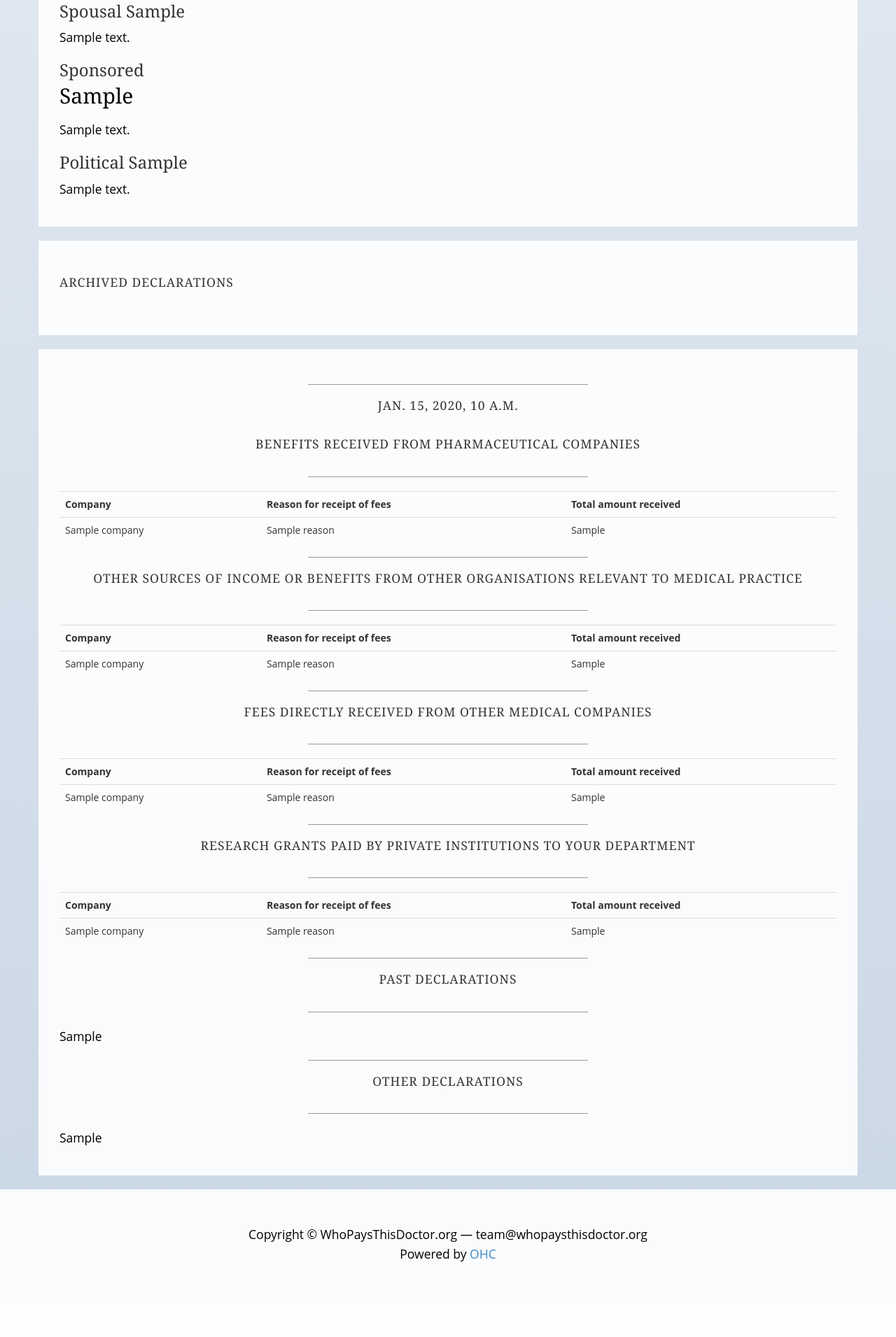
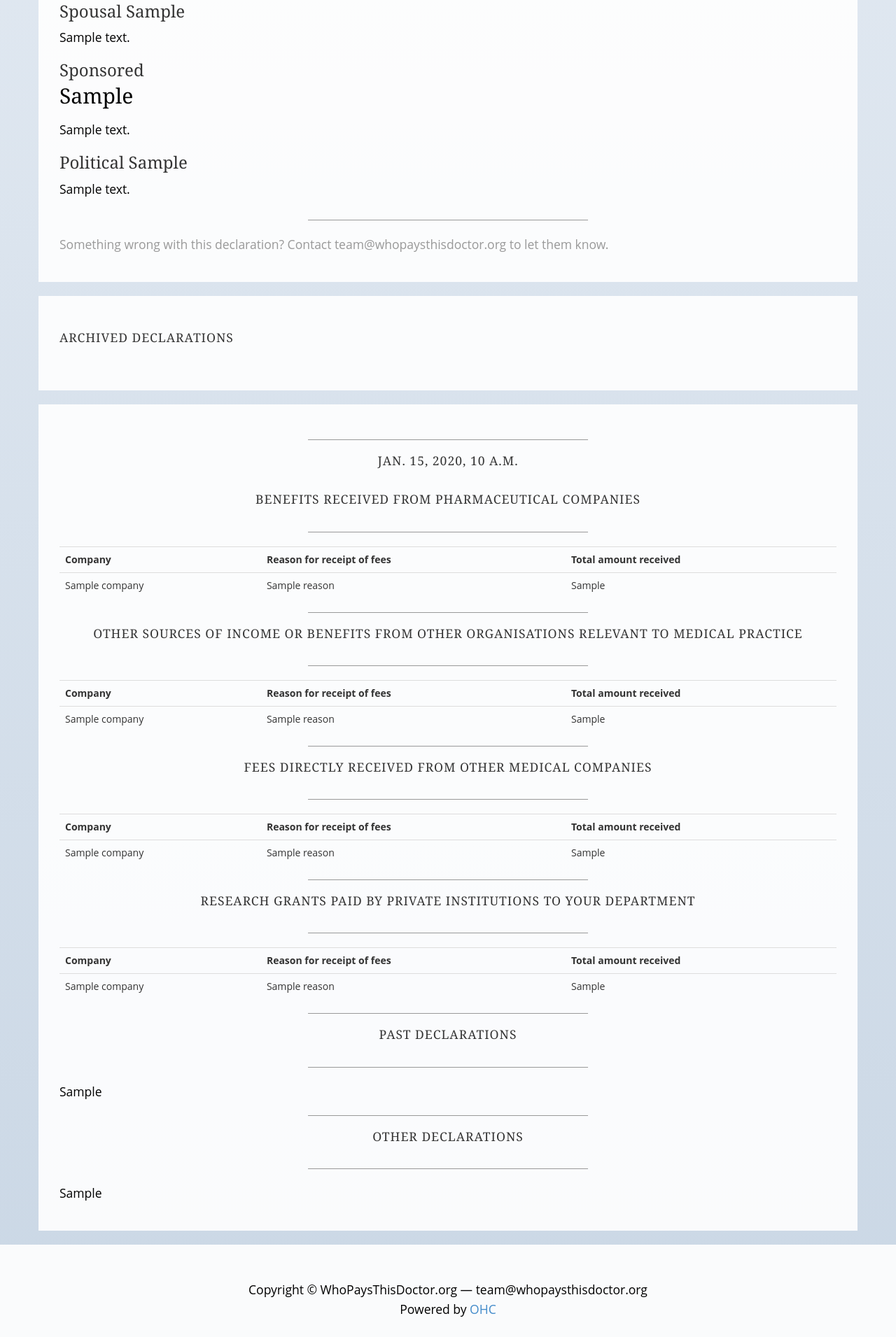
Before and after one commit to openhealthcare/whopaysthisdoctor.org, a Django app: template whopays/templates/doctors/doctor_detail.html in a window 1280 px wide. Shown: the part 1221-3132 px from the top of the page at 70% size. Before the commit the page ends 3024 px from the top, so only its background shows below. Run offline with Django 3.2, Linux system fonts and the light colour scheme; the template is opened without the code that fills it: most values are stand-ins (such as "Sample title", 1, 10 or a date in 2020); some libraries are stand-ins or nearby versions; some web fonts are replaced.

Commit message:
Tell us if something is wrong

```diff
--- a/whopays/templates/doctors/doctor_detail.html
+++ b/whopays/templates/doctors/doctor_detail.html
@@ -113,6 +113,12 @@
 
         </div>
 
+        <div class="col-md-12">
+          <hr />
+          <p class="text-muted">
+            Something wrong with this declaration? Contact team&#64;whopaysthisdoctor.org to let them know.
+          </p>
+        </div>
     </div>
   {% endfor %}
 {% endfor %}
```
